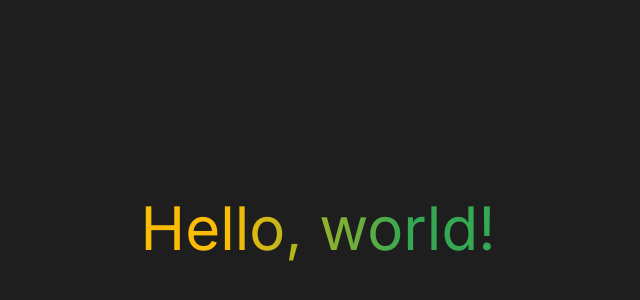
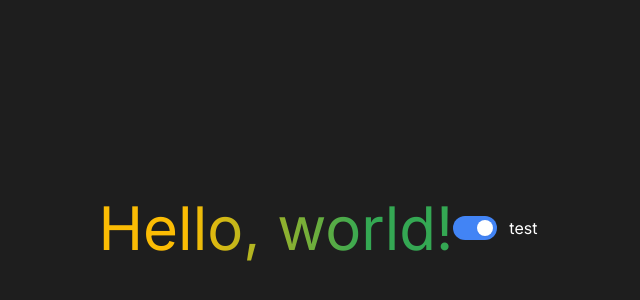
Before and after one commit to GdscCpp/socal-gd-website, a Next.js app: page /test in a window 1280 px wide. Shown: the part 172-472 px from the top of the page, without its empty margins (322-962 px from the left). Built offline with nearby package versions, Linux system fonts and the light colour scheme.

Commit message:
added switches of all modes and styles

```diff
--- a/src/components/input/Switch.tsx
+++ b/src/components/input/Switch.tsx
@@ -1,3 +1,7 @@
+"use client";
+
+import React, { useEffect, useState } from "react";
+
 interface SwitchProps {
   label: string;
   checked: boolean;
@@ -13,5 +17,108 @@ export default function Switch({
   disabled,
   className,
 }: SwitchProps) {
-  return <></>;
+  const [isChecked, setIsChecked] = useState(checked);
+  const [isHovered, setIsHovered] = useState(false);
+
+  useEffect(() => {
+    setIsChecked(checked);
+  }, [checked]);
+
+  const handleClick = (e: React.ChangeEvent<HTMLInputElement>) => {
+    if (!disabled) {
+      setIsChecked(!isChecked);
+      onChange(e);
+    }
+  };
+
+  //const classSizes = className ? className.split(' ') : [];
+  const sizeClasses = {
+    medium: {
+      switch: "w-11 h-6",
+      ball: "w-4 h-4",
+      translate: "translate-x-5",
+    },
+    large: {
+      switch: "w-16 h-8",
+      ball: "w-6 h-6",
+      translate: "translate-x-8",
+    },
+  };
+
+  const lightMode = {
+    default: {
+      switch: "bg-gray-400",
+      checked: "bg-blue-500",
+      ball: "bg-white",
+    },
+    hover: {
+      switch: "bg-gray-500",
+      checked: "bg-blue-600",
+      ball: "bg-white",
+    },
+    disabled: {
+      switch: "bg-gray-400",
+      checked: "bg-gray-400",
+      ball: "bg-gray-600",
+    },
+  };
+
+  const darkMode = {
+    default: {
+      switch: "bg-gray-500",
+      checked: "bg-green-500",
+      ball: "bg-white",
+    },
+    hover: {
+      switch: "bg-gray-400",
+      checked: "bg-green-700",
+      ball: "bg-white",
+    },
+    disabled: {
+      switch: "bg-gray-500",
+      checked: "bg-gray-500",
+      ball: "bg-gray-400",
+    },
+  };
+
+  const currentSize = className?.includes("large")
+    ? sizeClasses.large
+    : sizeClasses.medium;
+  const colorScheme = className?.includes("dark") ? darkMode : lightMode;
+  const theme = disabled
+    ? colorScheme.disabled
+    : isHovered
+      ? colorScheme.hover
+      : colorScheme.default;
+
+  return (
+    <div
+      className={`${className} ${disabled ? "opacity-50" : ""}`}
+      onMouseEnter={() => setIsHovered(true)}
+      onMouseLeave={() => setIsHovered(false)}
+    >
+      <label
+        className={`flex items-center ${disabled ? "cursor-not-allowed" : "cursor-pointer"}`}
+      >
+        <input
+          type="checkbox"
+          className="sr-only"
+          checked={isChecked}
+          onChange={handleClick}
+          disabled={disabled}
+        />
+        <div className={`relative ${currentSize.switch}`}>
+          <div
+            className={`absolute w-full h-full rounded-full transition-colors
+          ${isChecked ? theme.checked : theme.switch}`}
+          ></div>
+          <div
+            className={`absolute top-1 left-1 bg-gray rounded-full shadow-sm
+          transition-transform ${theme.ball} ${currentSize.ball} ${isChecked ? currentSize.translate : ""}`}
+          ></div>
+        </div>
+        {label && <span className="ml-3 text-sm">{label}</span>}
+      </label>
+    </div>
+  );
 }
```
Also changed, not shown: 1 other file (tests, documents, lock files or other folders).
